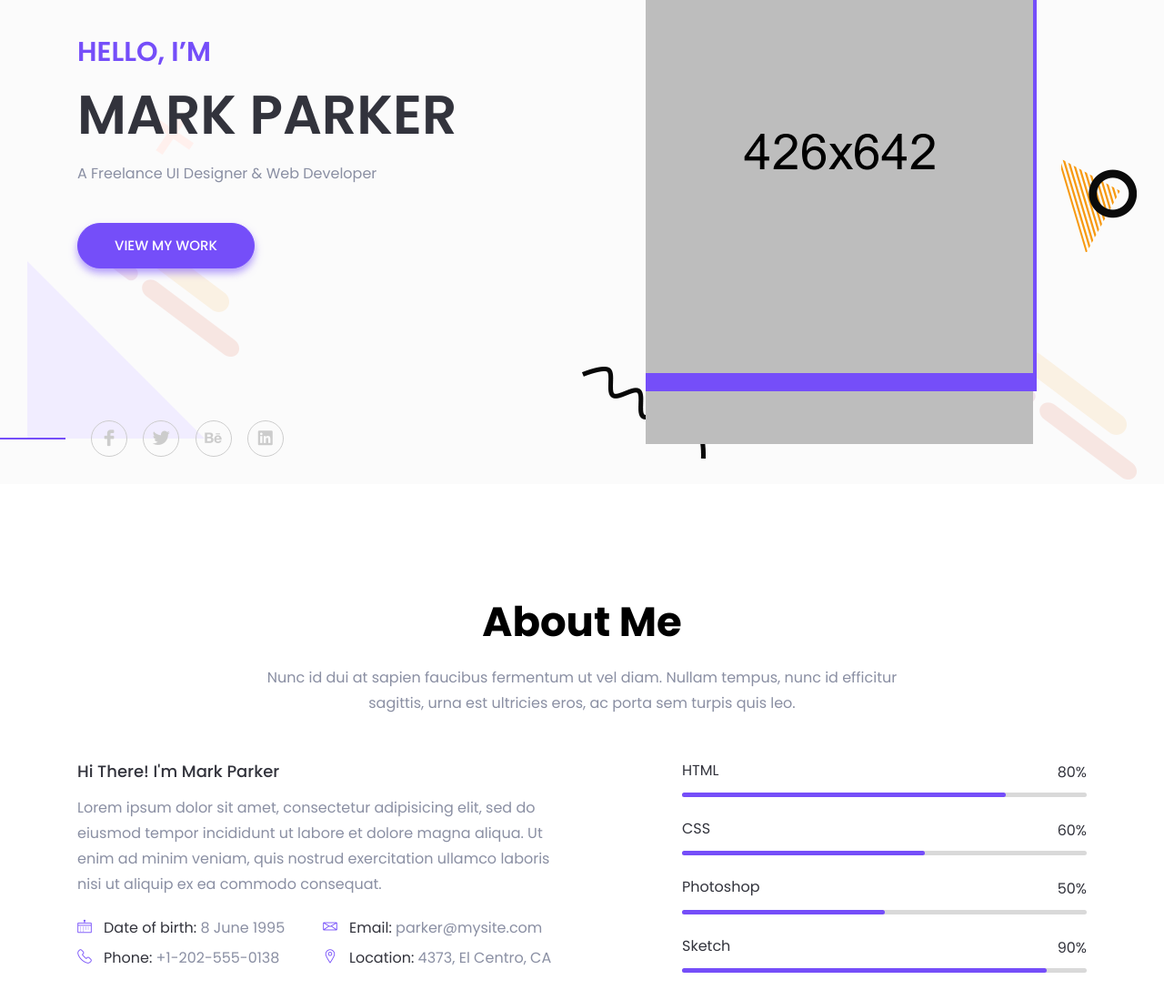
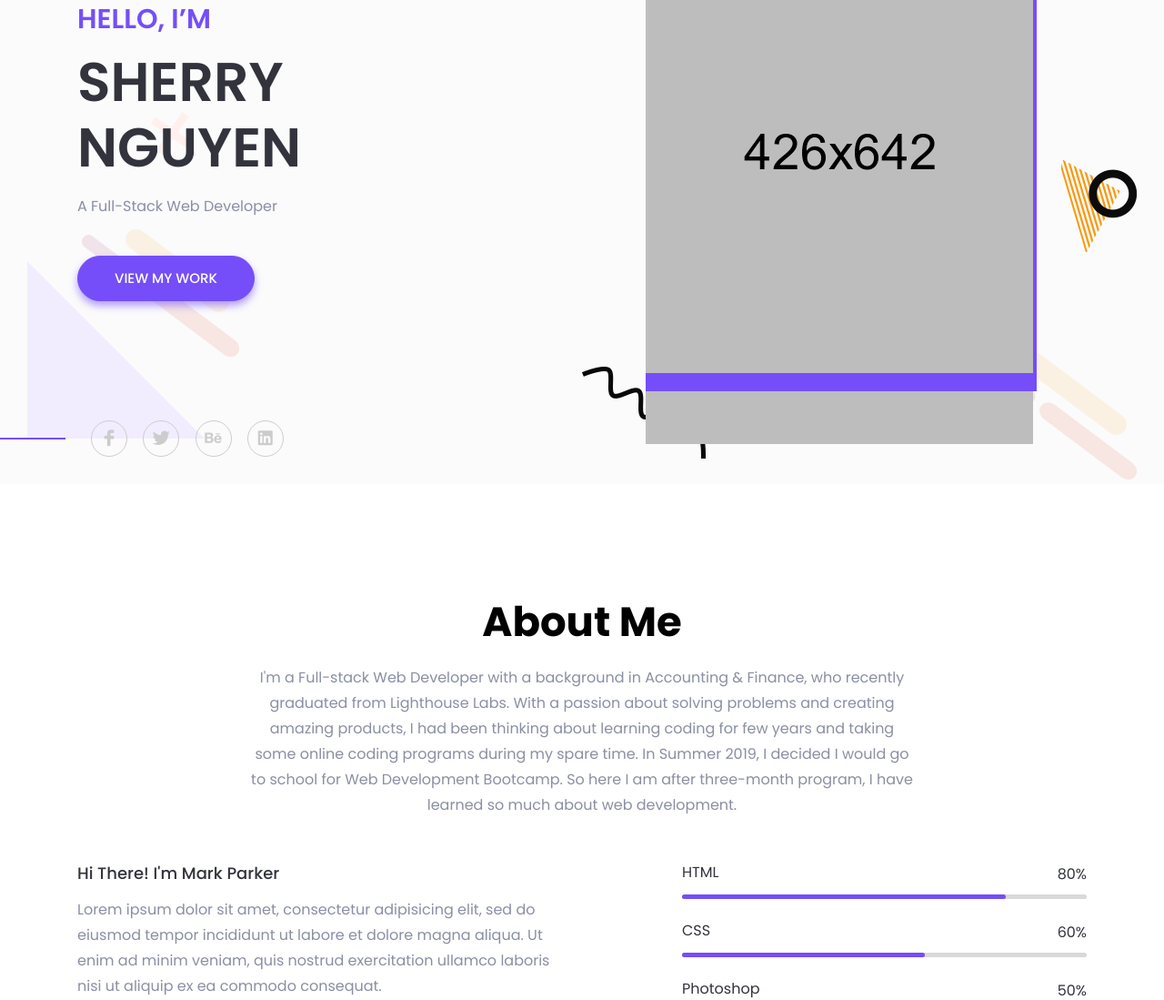
Before and after one commit to sherrynganguyen/sherrynganguyen.github.io, a plain HTML site: page index.html in a window 1280 px wide. Shown: the part 288-1387 px from the top of the page at 91% size. Drawn offline with Linux system fonts and the light colour scheme; files whose address does not match are found by name.

Commit message:
change about me

```diff
--- a/index.html
+++ b/index.html
@@ -125,8 +125,8 @@
                     <div class="col-xl-5 col-lg-6">
                         <div class="header-content-right">
                             <h4 class="sub-title">Hello, I’m</h4>
-                            <h1 class="title">Mark Parker</h1>
-                            <p>A Freelance UI Designer & Web Developer</p>
+                            <h1 class="title">Sherry Nguyen</h1>
+                            <p>A Full-Stack Web Developer</p>
                             <a class="main-btn" href="#work">View my Work</a>
                         </div> <!-- header content right -->
                     </div>
@@ -166,7 +166,12 @@
                 <div class="col-lg-8">
                     <div class="section-title text-center">
                         <h2 class="title">About Me</h2>
-                        <p>Nunc id dui at sapien faucibus fermentum ut vel diam. Nullam tempus, nunc id efficitur sagittis, urna est ultricies eros, ac porta sem turpis quis leo.</p>
+                        <p>I'm a Full-stack Web Developer with a background in Accounting & Finance, who
+                             recently graduated from Lighthouse Labs.         With a passion about solving
+                              problems and creating amazing products, I had been thinking about learning coding
+                              for few years and taking some online coding programs during my spare time.
+                              In Summer 2019, I decided I would go to school for Web Development Bootcamp. So here I am after three-month
+                             program, I have learned so much about web development.</p>
                     </div> <!-- section title -->
                 </div>
             </div> <!-- row -->
```
